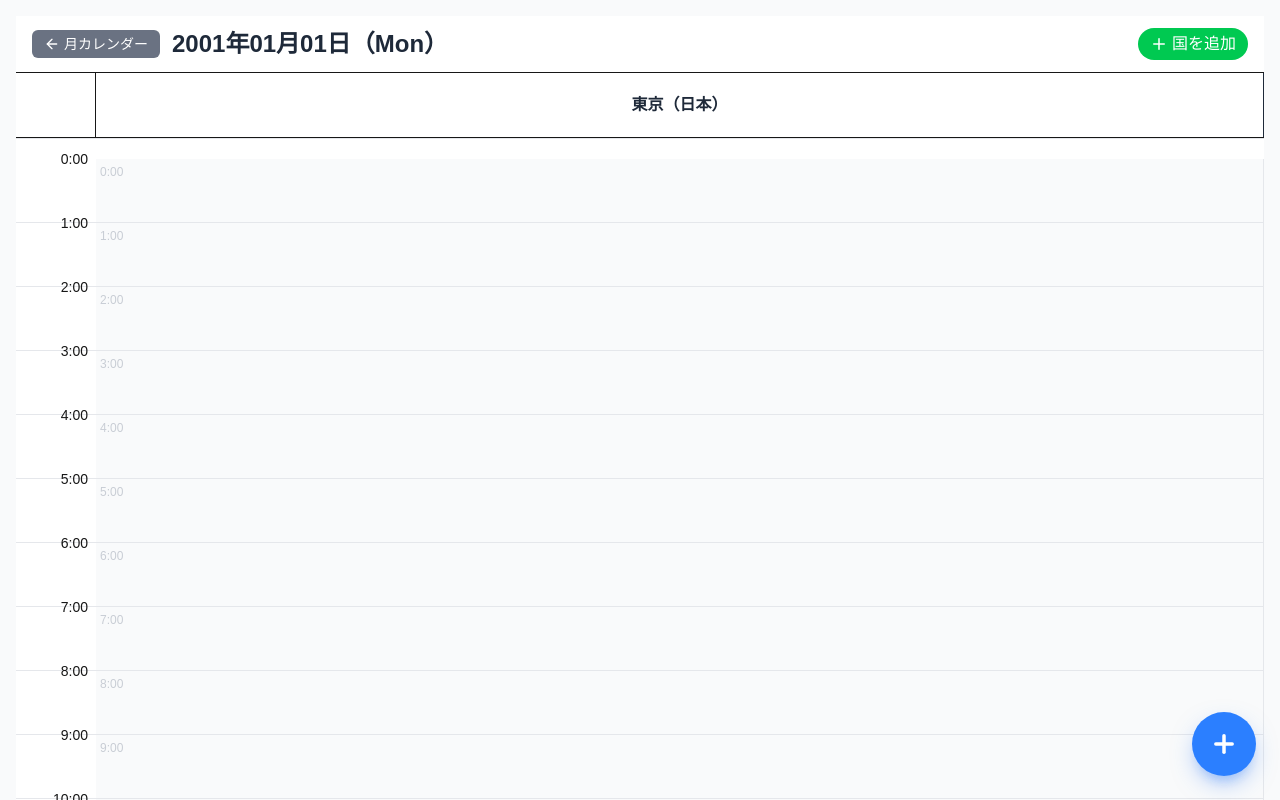
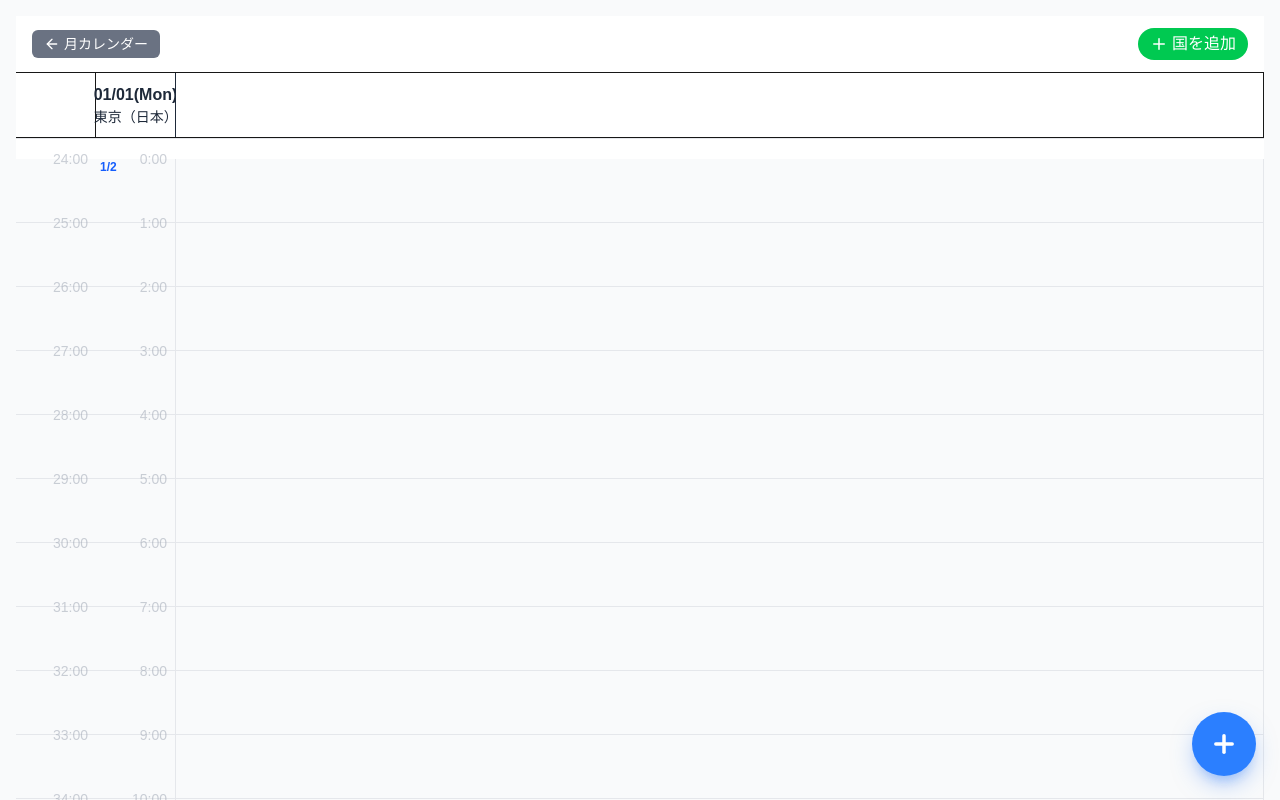
Before and after one commit to s1290025/worldtime-calendar, a Next.js app: page /day/1 in a window 1280 px wide. Shown: the top 800 px of the page. Built offline with nearby package versions, Linux system fonts and the light colour scheme.

Commit message:
zikanscroll

```diff
--- a/components/MultiZoneDayView.tsx
+++ b/components/MultiZoneDayView.tsx
@@ -125,8 +125,8 @@ export default function MultiZoneDayView({
 
 
   return (
-    <main className="min-h-screen bg-white">
-      {/* ===== 日付ヘッダー ===== */}
+    <main className="h-screen flex flex-col bg-white">
+      {/* ===== ヘッダー ===== */}
       <div
         ref={globalHeaderRef}
         className="sticky top-0 z-30 bg-white border-b px-4 py-3 flex justify-between items-center"
@@ -140,9 +140,6 @@ export default function MultiZoneDayView({
             <ArrowLeft size={16} />
             月カレンダー
           </button>
-          <h2 className="text-2xl font-bold text-gray-800">
-            {dayjs(dateISO).format('YYYY年MM月DD日（ddd）')}
-          </h2>
         </div>
         <button
           onClick={handleAddZone}
@@ -165,50 +162,118 @@ export default function MultiZoneDayView({
         <div
           className="grid"
           style={{
-            gridTemplateColumns: zones.map(() => '80px 1fr').join(' '),
+            gridTemplateColumns: `80px ${zones.map(() => '80px 1fr').join(' ')}`,
           }}
         >
-          {zones.map((tz) => (
-            <React.Fragment key={tz}>
-              {/* ← 時間列ヘッダー（空） */}
+          {/* 左端の時刻列ヘッダー（空） */}
           <div className="h-[64px] border-r bg-white" />
 
-              {/* ← 都市名（国名）ヘッダー */}
+          {/* 各タイムゾーンのヘッダー */}
+          {zones.map((tz) => {
+            const tzDayStart = dayjs(dateISO).tz(tz).startOf('day');
+            const tzDate = dayjs(tzDayStart).format('MM/DD(ddd)');
+
+            return (
+              <React.Fragment key={tz}>
+                {/* 時刻列ヘッダー: 日付と都市名 */}
                 <div className="h-[64px] border-r bg-white flex items-center justify-center font-bold text-gray-800">
-                {getCityName(tz)}
-              </div>
-            </React.Fragment>
-          ))}
+                  <div className="text-center">
+                    <div>{tzDate}</div>
+                    <div className="text-sm font-normal">{getCityName(tz)}</div>
                   </div>
                 </div>
 
-      {/* ===== タイムライン本体 ===== */}
-      <div className="border-t border-gray-200 pt-[20px]">
-        {hours.map((rowHour) => (
-          <div key={rowHour} className="flex">
-            {/* 時間列 */}
-            <div className="w-20 border-b border-gray-200 flex items-start justify-end pr-2 text-sm font-medium relative h-16">
-              <span className="absolute top-0 -translate-y-1/2">
-                {rowHour === 24 ? '24:00' : `${rowHour}:00`}
+                {/* イベント列ヘッダー（空） */}
+                <div className="h-[64px] border-r bg-white" />
+              </React.Fragment>
+            );
+          })}
+        </div>
+      </div>
+
+      {/* ===== タイムライン本体（スクロール可能） ===== */}
+      <div className="flex-1 overflow-y-auto border-t border-gray-200 pt-[20px]">
+        <div className="grid" style={{ gridTemplateColumns: `80px ${zones.map(() => '80px 1fr').join(' ')}` }}>
+        {/* 各行: 各タイムゾーンの0-24時を含む範囲を表示 */}
+        {(() => {
+          // 各タイムゾーンの0-24時をbaselineに変換して、最小・最大時刻を求める
+          let minHour = Infinity;
+          let maxHour = -Infinity;
+
+          zones.forEach((tz) => {
+            const tzDayStart = dayjs(dateISO).tz(tz).startOf('day');
+            hours.forEach(tzHour => {
+              const tzTime = tzHour === 24 ? tzDayStart.add(24, 'hour') : tzDayStart.add(tzHour, 'hour');
+              const baselineTime = tzTime.tz(baselineTz);
+              const baselineDay = baselineTime.format('YYYY-MM-DD');
+              const baselineHour = baselineTime.hour();
+
+              let normalizedHour;
+              if (baselineDay < dateISO) {
+                normalizedHour = baselineHour; // 前日
+              } else if (baselineDay > dateISO) {
+                normalizedHour = baselineHour + 24; // 翌日
+              } else {
+                normalizedHour = baselineHour; // 当日
+              }
+
+              minHour = Math.min(minHour, normalizedHour);
+              maxHour = Math.max(maxHour, normalizedHour);
+            });
+          });
+
+          // 表示すべき行のリストを生成
+          const displayHours: number[] = [];
+          for (let h = minHour; h <= maxHour; h++) {
+            displayHours.push(h);
+          }
+
+          return displayHours.map((baselineRowHour) => {
+            const baselineDayStart = dayjs(dateISO).tz(baselineTz).startOf('day');
+            let baselineTimeAtRow;
+
+            if (baselineRowHour >= 25) {
+              baselineTimeAtRow = baselineDayStart.add(baselineRowHour - 24, 'hour').add(1, 'day');
+            } else if (baselineRowHour === 24) {
+              baselineTimeAtRow = baselineDayStart.add(24, 'hour');
+            } else {
+              baselineTimeAtRow = baselineDayStart.add(baselineRowHour, 'hour');
+            }
+
+            const baselineRowDate = baselineTimeAtRow.format('YYYY-MM-DD');
+            const isPreviousDay = baselineRowDate < dateISO;
+            const isNextDay = baselineRowDate > dateISO;
+            const isOutOfRange = isPreviousDay || isNextDay;
+
+            return (
+              <React.Fragment key={baselineRowHour}>
+                {/* 左端のbaseline時刻列 */}
+                <div className={`border-b border-gray-200 h-16 flex items-start justify-end pr-2 text-sm font-medium relative ${
+                  isOutOfRange ? 'bg-gray-50' : 'bg-white'
+                }`}>
+                  <span className={`absolute top-0 -translate-y-1/2 ${
+                    isOutOfRange ? 'text-gray-400 opacity-50' : 'text-gray-700'
+                  }`}>
+                    {baselineRowHour >= 25 ? `${baselineRowHour}:00` : baselineRowHour === 24 ? '24:00' : `${baselineRowHour}:00`}
                   </span>
                 </div>
 
-            {/* 各タイムゾーンの列 */}
+                {/* 各タイムゾーンの時刻列とイベント列 */}
                 {zones.map((tz) => {
-              // baselineのrowHour時をこのタイムゾーンに変換
-              const baselineDayStart = dayjs(dateISO).tz(baselineTz).startOf('day');
-              const baselineTimeAtRow = rowHour === 24 ? baselineDayStart.add(24, 'hour') : baselineDayStart.add(rowHour, 'hour');
                   const tzTimeAtRow = baselineTimeAtRow.tz(tz);
+                  const tzHour = tzTimeAtRow.hour();
+                  const tzDayAtRow = tzTimeAtRow.format('YYYY-MM-DD');
 
-              const tzDayAtRow = tzTimeAtRow.format('YYYY-MM-DD');
-              const tzHourAtRow = tzTimeAtRow.hour();
-
-              // 基準日をはみ出しているかチェック
                   const isPreviousDay = tzDayAtRow < dateISO;
                   const isNextDay = tzDayAtRow > dateISO;
-              const isOutOfRange = isPreviousDay || isNextDay;
+                  const tzIsOutOfRange = isPreviousDay || isNextDay;
 
-              // 予定を取得
+                  // 前の時刻を計算（日付が変わったかチェック）
+                  const prevBaselineTime = baselineTimeAtRow.subtract(1, 'hour');
+                  const prevTzTime = prevBaselineTime.tz(tz);
+                  const prevTzDay = prevTzTime.format('YYYY-MM-DD');
+                  const isDateChanged = tzDayAtRow !== prevTzDay;
+
                   const userSession = getUserSession();
                   const timezone = userSession?.timezone || baselineTz;
                   const eventsInThisHour = getEventsForDate(dateISO, timezone).filter(event => {
@@ -221,18 +286,26 @@ export default function MultiZoneDayView({
                   });
 
                   return (
-                <div
-                  key={`${tz}-${rowHour}`}
-                  className={`flex-1 border-b border-r border-gray-200 relative h-16 ${
-                    isOutOfRange ? 'bg-gray-50' : 'bg-white'
-                  }`}
-                >
-                  {/* 時刻表示 */}
-                  <span className={`text-xs ml-1 ${isOutOfRange ? 'text-gray-400 opacity-50' : 'text-gray-900'}`}>
-                    {tzHourAtRow}:00
+                    <React.Fragment key={`${tz}-${baselineRowHour}`}>
+                      {/* 時刻列 */}
+                      <div className={`border-b border-r border-gray-200 h-16 flex items-start justify-end pr-2 text-sm font-medium relative ${
+                        tzIsOutOfRange ? 'bg-gray-50' : 'bg-white'
+                      }`}>
+                        {/* 日付が変わった場合は日付を表示 */}
+                        {isDateChanged && (
+                          <span className="absolute left-1 top-0 text-xs font-bold text-blue-600">
+                            {dayjs(tzDayAtRow).format('M/D')}
                           </span>
+                        )}
+                        <span className={`absolute top-0 -translate-y-1/2 ${tzIsOutOfRange ? 'text-gray-400 opacity-50' : 'text-gray-700'}`}>
+                          {tzHour}:00
+                        </span>
+                      </div>
 
-                  {/* 予定表示 */}
+                      {/* イベント列 */}
+                      <div className={`border-b border-r border-gray-200 h-16 relative ${
+                        tzIsOutOfRange ? 'bg-gray-50' : 'bg-white'
+                      }`}>
                         {eventsInThisHour.map(event => (
                           <div
                             key={event.id}
@@ -248,10 +321,14 @@ export default function MultiZoneDayView({
                           </div>
                         ))}
                       </div>
+                    </React.Fragment>
                   );
                 })}
+              </React.Fragment>
+            );
+          });
+        })()}
         </div>
-        ))}
       </div>
 
       {/* タイムゾーン選択モーダル */}
```
Lines whose indentation alone changed are shown as unchanged.
